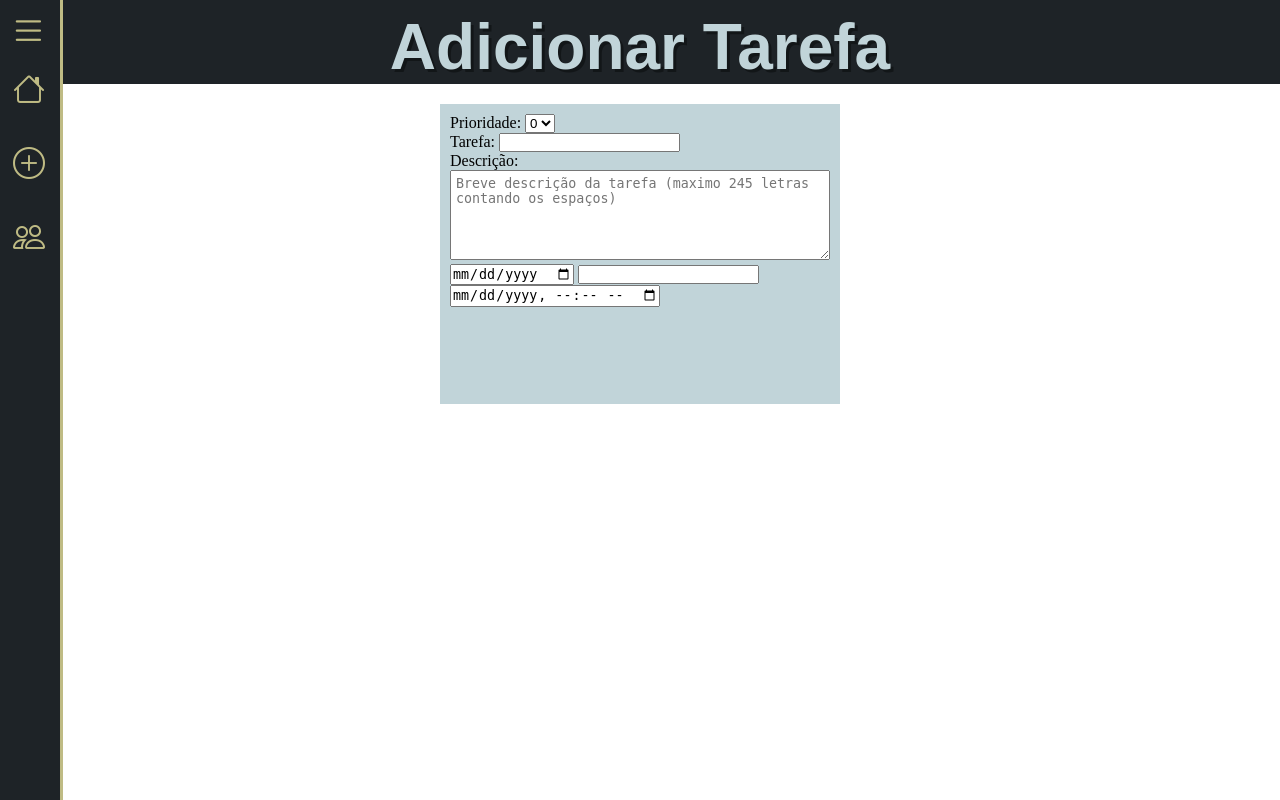
After one commit to Alexandre-CES/To_do_list, a Flask app: template templates/add_task.html in a window 1280 px wide. The commit adds this page. Run offline with Flask 3, Linux system fonts and the light colour scheme; the template is opened without the code that fills it, so the values that code supplies are empty.

Commit message:
começo da adição de tarefas

```diff
--- a/app.py
+++ b/app.py
@@ -30,9 +30,6 @@ app.config['SQLALCHEMY_DATABASE_URI'] = 'sqlite:///tasks.db'
 Session(app)
 db = SQLAlchemy(app)
 
-#ter certeza de que a tabela existe
-
-
 #definir tabela sql
 class User(db.Model):
     __tablename__ = 'users'
@@ -47,12 +44,12 @@ class Task(db.Model):
     user_id = db.Column(db.Integer, db.ForeignKey('users.id'), nullable=False)
     priority = db.Column(db.Integer, nullable=False)
     task = db.Column(db.String(50), nullable=False)
-    description = db.Column(db.String(100), nullable=False)
+    description = db.Column(db.String(245), nullable=False)
     remaining_time = db.Column(db.String(20), nullable=False)
     start = db.Column(db.DateTime, default=datetime.utcnow, nullable=False)
     ending = db.Column(db.DateTime, nullable=False)
 
-
+#ter certeza de que a tabela existe
 with app.app_context():
     db.create_all()
 
@@ -120,6 +117,15 @@ def index():
 
     return render_template('index.html', tasks=tasks)
 
+@app.route('/add_task', methods=['GET', 'POST'])
+@login_required
+def add_task():
+    if request.method == 'POST':
+        pass
+
+    else:
+        return render_template('add_task.html')
+
 @app.route('/friends')
 @login_required
 def friends():
--- a/static/style.css
+++ b/static/style.css
@@ -24,75 +24,59 @@ body{
     background-color: white;
 }
 
-menu#menu_lateral{
+menu#side_menu{
     position: fixed;
     top: 0;
     left: 0;
 
-    width: 70px;
+    width: 60px;
     height: 100%;
 
-    padding: 40px 0px 40px 1%;
-
-    overflow: hidden;
     transition: .2s;
     box-shadow: 3px 0px 0px var(--color2);
     background-color: var(--color5);
 }
 
-menu#menu_lateral:hover{
-    width: 200px;
+div#span_side_menu{
+    width: 100%;
+
+    padding: 10px 0px 0px 10px;
 }
 
-div#expendir_menu_lateral{
-    width: 100%;
+div#span_side_menu > i{
 
-    padding-left: 5px;
-}
-
-div#expendir_menu_lateral > i{
-
-    font-size: 2em;
+    font-size: 2.3em;
     color: var(--color2);
 
     cursor: pointer;
 }
 
-ul#lista_menu_lateral{
+menu#side_menu > ul{
     height: 100%;
 
     list-style-type: none;
 }
 
-ul li.item_menu{
+menu#side_menu > ul > li{
+    padding-left: 10px;
 
     transition: .2s;
 }
 
-ul li.item_menu:hover{
+menu#side_menu >ul > li:hover{
 
     background-color: var(--color4);
 }
 
-ul li.item_menu a{
+menu#side_menu > ul > li >a{
     display: flex;
 
     padding: 20px 3px;
 
     font: normal 2em var(--fontMenu);
 
-    line-height: 35px;
-
     text-decoration: none;
     color: var(--color2);
-}
-
-ul li.item_menu a .menu_icon{
-    margin-left: 3px;
-}
-
-ul li.item_menu a .txt_link{
-    margin-left: 20px;
 }
 
 header{
@@ -107,6 +91,10 @@ header{
     background-color: var(--color5);
 }
 
+div#div_table{
+    overflow-x: auto;
+}
+
 table,td,th{
     border-collapse: collapse;
 
@@ -116,11 +104,11 @@ table,td,th{
 }
 
 table{
+    margin: 30px auto;
     position: relative;
 
-    left: 50%;
 
-    transform: translate(-50%, -50%);
+
 }
 
 thead > tr > th{
@@ -131,3 +119,20 @@ thead > tr > th{
     color: var(--color2);
     background-color: var(--color5);
 }
+
+/* Add task page */
+section#add_task_section{
+    width: 400px;
+    height: 300px;
+    margin: 30px auto;
+    padding: 10px;
+
+    background-color: var(--color1);
+}
+
+div#description textarea{
+    width: 100%;
+    height: 90px;
+
+    padding: 5px;
+}
--- /dev/null
+++ b/templates/add_task.html
@@ -0,0 +1,43 @@
+{% extends "layout.html" %}
+{% block head %}
+{{ super() }}
+
+ <title>Adicionar Tarefa</title>
+{% endblock %}
+
+{% block header %}
+    <h1>Adicionar Tarefa</h1>
+{% endblock %}
+
+{% block main %}
+
+<section id="add_task_section">
+    <form action="/add_task" method="post">
+        <div>
+            <span>Prioridade:</span>
+            <select required name="priority" id="priority">
+                <option value="0">0</option>
+                <option value="1">1</option>
+                <option value="2">2</option>
+                <option value="3">3</option>
+            </select>
+        </div>
+        <div>
+            <span>Tarefa:</span>
+            <input required type="text" name="task" id="task">
+        </div>
+
+        <div>Descrição:</div>
+        <div id="description">
+            <textarea  placeholder="Breve descrição da tarefa (maximo 245 letras contando os espaços)" name="description" id="description" cols="30" rows="10" maxlength="245"></textarea>
+        </div>
+        <div>
+            <input type="date" name="" id="">
+            <input type="datetime" name="" id="">
+            <input type="datetime-local" name="" id="">
+        </div>
+
+    </form>
+</section>
+
+{% endblock %}
--- a/templates/index.html
+++ b/templates/index.html
@@ -3,6 +3,7 @@
 {% block head %}
 {{ super() }}
     <link rel="shortcut icon" href="../static/images/favicon/favicon.ico" type="image/x-icon">
+    <script src="../dom.js"></script>
     <title>Principal</title>
 {% endblock %}
 
@@ -24,6 +25,7 @@
 {% block main %}
 {{ super() }}
 
+<div id="div_table">
     <table>
         <thead>
             <tr>
@@ -48,5 +50,5 @@
             {% endfor %}
         </tbody>
     </table>
-
+</div>
 {% endblock %}
--- a/templates/layout.html
+++ b/templates/layout.html
@@ -10,31 +10,6 @@
     <title>Layout</title>
 </head>
 <body>
-    <menu id="menu_lateral">
-        {% block menu %}
-            <div id="expendir_menu_lateral">
-                <i class="bi bi-list"></i>
-            </div>
-            <ul id="lista_menu_lateral">
-                <li class="item_menu">
-                    <a href="{{ url_for('index') }}">
-                        <span class="menu_icon">
-                            <i class="bi bi-house"></i>
-                        </span>
-                        <span class="txt_link">Home</span>
-                    </a>
-                </li>
-                <li class="item_menu">
-                    <a href="{{ url_for('friends') }}">
-                        <span class="menu_icon">
-                            <i class="bi bi-people"></i>
-                        </span>
-                        <span class="txt_link">Amigos</span>
-                    </a>
-                </li>
-            </ul>
-        {% endblock %}
-    </menu>
     <header>
         {% block header %}
 
@@ -44,5 +19,29 @@
     <main>
         {% block main %}{% endblock %}
     </main>
+    <menu id="side_menu">
+        {% block menu %}
+            <div id="span_side_menu">
+                <i class="bi bi-list"></i>
+            </div>
+            <ul>
+                <li>
+                    <a href="{{ url_for('index') }}">
+                        <i class="bi bi-house"></i>
+                    </a>
+                </li>
+                <li>
+                    <a href="{{ url_for('add_task') }}">
+                        <i class="bi bi-plus-circle"></i>
+                    </a>
+                </li>
+                <li>
+                    <a href="{{ url_for('friends') }}">
+                        <i class="bi bi-people"></i>
+                    </a>
+                </li>
+            </ul>
+        {% endblock %}
+    </menu>
 </body>
 </html>
```
Also changed, not shown: dom.js (added, +7 -0 lines). Lines whose indentation alone changed are shown as unchanged.
